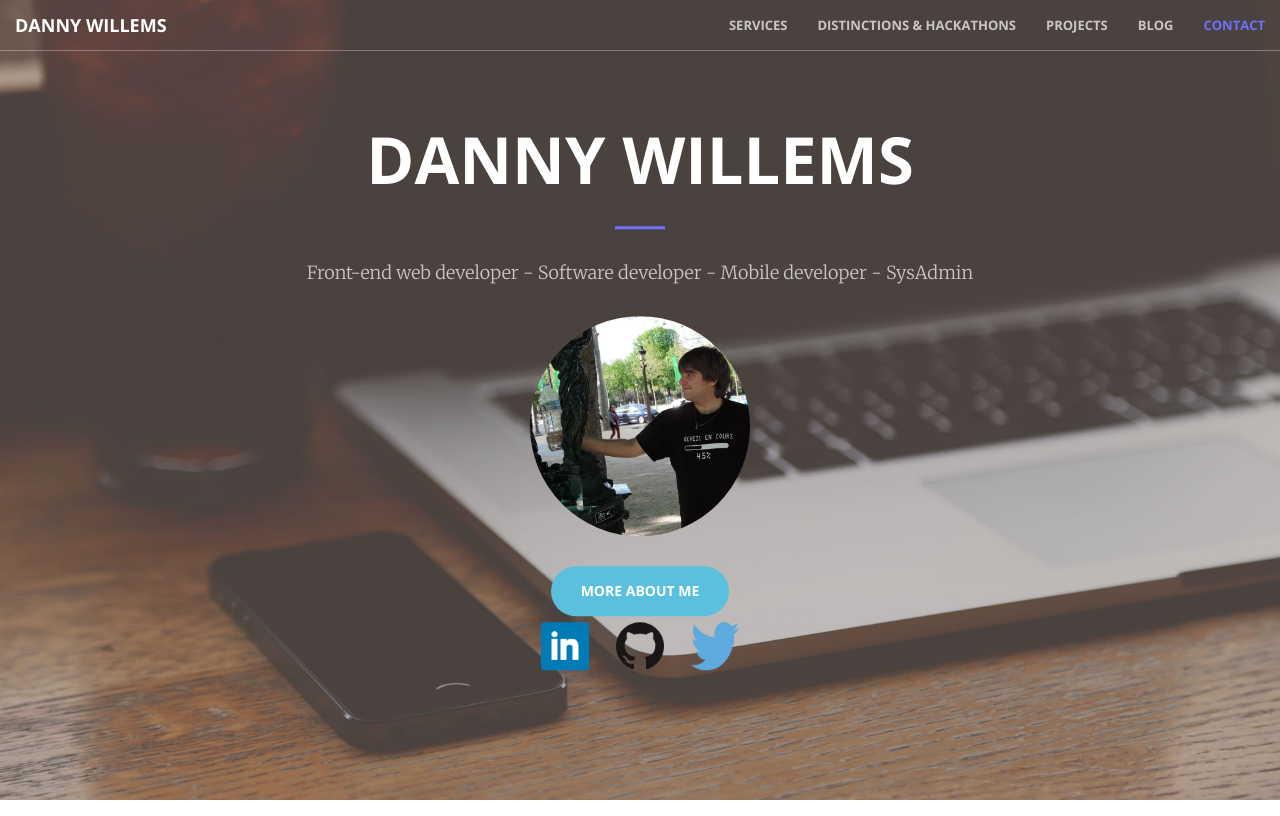
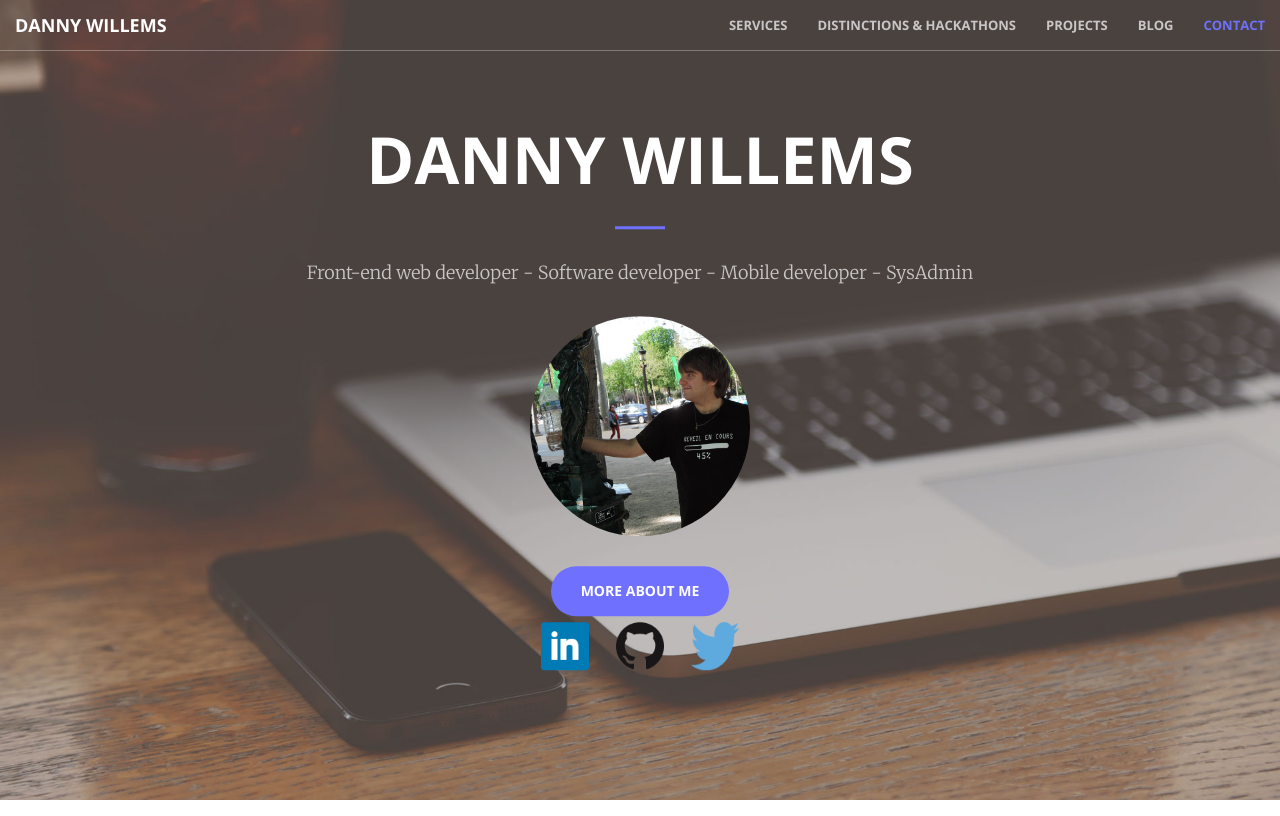
Before and after one commit to dannywillems/danny-willems.be, a PHP site: page / in a window 1280 px wide. Shown: the top 816 px of the page. Run offline with PHP 8.4, Linux system fonts and the light colour scheme; style sheets or scripts are compiled from the project's sources.

Commit message:
button more about me

```diff
--- a/css/dw.css
+++ b/css/dw.css
@@ -1 +1 @@
-header{min-height:768px;height:100%}h2{font-size:36px}.dw-img-profile{height:220px}.dw-img-rounded{border-radius:50%}.card{height:auto;box-shadow:0 0 20px rgba(0,0,0,.3);margin-bottom:20px}.card hr{margin-bottom:0;margin-top:0;width:10%}.card .card-image{text-align:center}.card .card-image img{width:100%}.card .card-header{padding:20px}.card .card-header .card-title{font-weight:700;font-size:24px;margin-bottom:0;text-align:center}.card .card-header .card-subtitle{margin-bottom:0;text-align:center;color:#7070FF;font-weight:700;font-size:20px}.card .card-content{padding:20px;height:270px}.card .card-footer{text-align:right;padding:20px 20px 10px}.card .card-footer p{font-size:20px}.card p{margin:0}#contact{padding:0}#services{padding:30px 0 0}.col-lg-4,.col-md-6,.col-xs-12{margin-bottom:10px}
+header{min-height:768px;height:100%}h2{font-size:36px}.dw-img-profile{height:220px}.dw-img-rounded{border-radius:50%}.card{height:auto;box-shadow:0 0 20px rgba(0,0,0,.3);margin-bottom:20px}.card hr{margin-bottom:0;margin-top:0;width:10%}.card .card-image{text-align:center}.card .card-image img{width:100%}.card .card-header{padding:20px}.card .card-header .card-title{font-weight:700;font-size:24px;margin-bottom:0;text-align:center}.card .card-header .card-subtitle{margin-bottom:0;text-align:center;color:#7070FF;font-weight:700;font-size:20px}.card .card-content{padding:20px;height:270px}.card .card-footer{text-align:right;padding:20px 20px 10px}.card .card-footer p{font-size:20px}.card p{margin:0}#contact{padding:0}#services{padding:30px 0 0}.col-lg-4,.col-md-6,.col-xs-12{margin-bottom:10px}.btn-more-about-me{background-color:#7070FF;color:#fff}
--- a/index.php
+++ b/index.php
@@ -89,7 +89,7 @@
                 <p>
                     <img class="dw-img-profile dw-img-rounded" alt="Danny Willems" src="img/personal.jpg" />
                 </p>
-                <a href="#services" class="btn btn-info btn-xl page-scroll">More about me</a>
+                <a href="#services" class="btn btn-more-about-me btn-xl page-scroll">More about me</a>
                 <div>
                     <a class="icon-website btn" href="http://be.linkedin.com/in/dannywillems42">
                         <img src="img/linkedin.png" alt="Danny Willems Linkedin" />
--- a/less/dw.less
+++ b/less/dw.less
@@ -101,3 +101,9 @@ h2
 {
   margin-bottom: 10px;
 }
+
+.btn-more-about-me
+{
+  background-color: @theme-primary;
+  color: white;
+}
```
